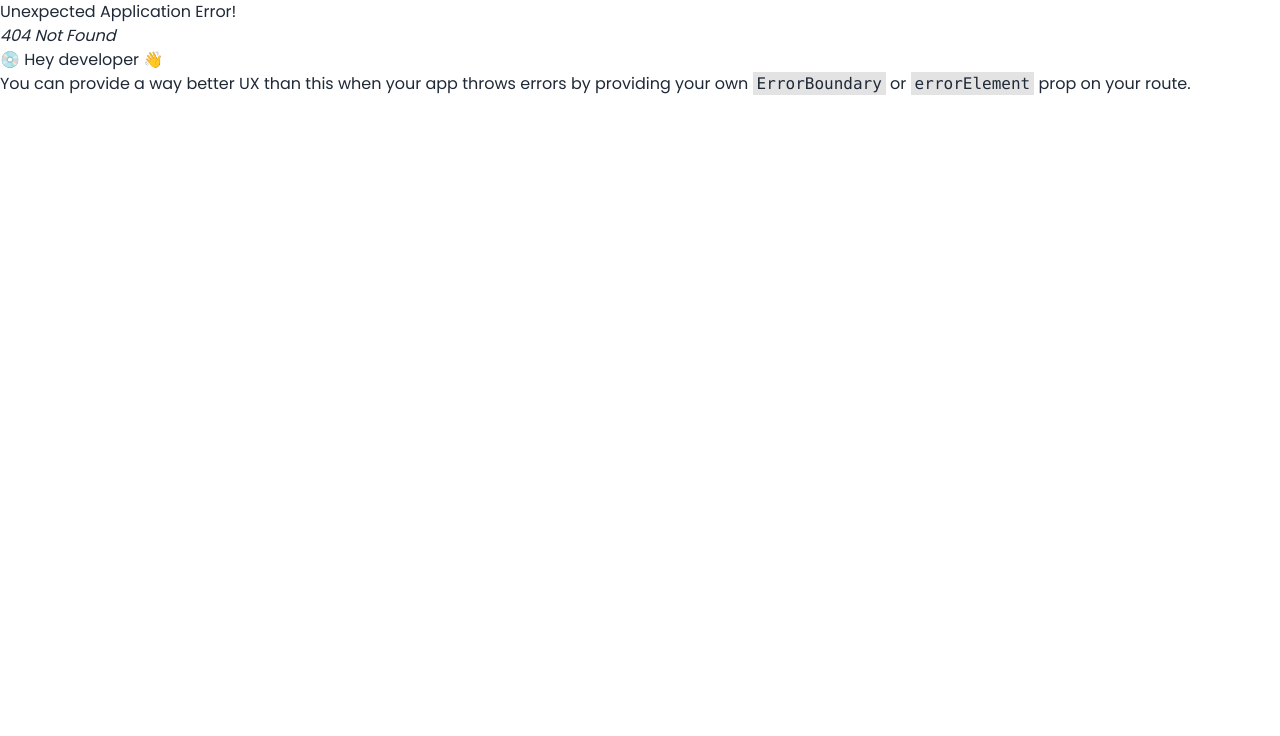
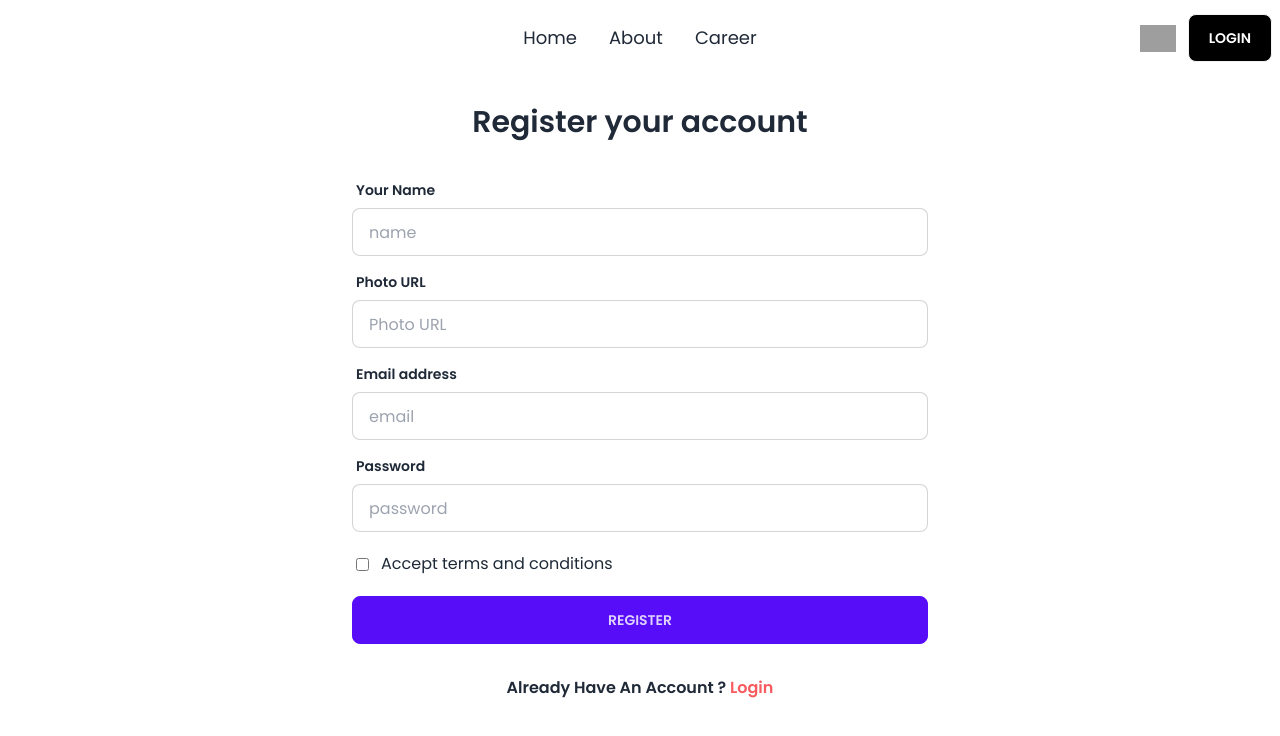
Before and after one commit to sharifulislamshihan/dragon-news-using-react, a React (Vite) app: page /register in a window 1280 px wide. Before the commit this address had no page. Shown: the top 736 px of the page. Built offline with nearby package versions, Linux system fonts and the light colour scheme; grey boxes are pictures that could not be loaded.

Commit message:
register form added

```diff
--- a/src/Routes/Routes.jsx
+++ b/src/Routes/Routes.jsx
@@ -2,6 +2,7 @@ import { createBrowserRouter } from "react-router-dom";
 import Root from "../layouts/Root";
 import Home from "../pages/Home/Home";
 import Login from "../pages/Login/Login";
+import Register from "../pages/Register/Register";
 
 
 const routes = createBrowserRouter([
@@ -16,6 +17,10 @@ const routes = createBrowserRouter([
             {
                 path: "/login",
                 element:<Login></Login>
+            },
+            {
+                path:"/register",
+                element:<Register></Register>
             }
         ]
     },
--- a/src/pages/Login/Login.jsx
+++ b/src/pages/Login/Login.jsx
@@ -1,6 +1,15 @@
+import { Link } from "react-router-dom";
 import Navbar from "../Shared/Navbar/Navbar";
 
 const Login = () => {
+
+    const handleLogin = e =>{
+        e.prevent.default();
+        const email = e.target.email.value;
+        const password = e.target.password.value;
+    }
+
+
     return (
         <div>
             <div className="my-4 mb-10">
@@ -8,7 +17,7 @@ const Login = () => {
             </div>
             <h2 className="text-3xl font-semibold text-center">Login your account</h2>
             <div>
-                <form className="card-body md:w-3/4 lg:w-1/2 mx-auto">
+                <form onSubmit={handleLogin} className="card-body md:w-3/4 lg:w-1/2 mx-auto">
                     <div className="form-control">
                         <label className="label">
                             <span className="label-text font-semibold ">Email address</span>
@@ -28,6 +37,7 @@ const Login = () => {
                         <button className="btn btn-primary w-full">Login</button>
                     </div>
                 </form>
+                <p className="text-base font-semibold text-center">Don't Have An Account ? <Link className="text-[#F75B5F]" to="/register">Register</Link> </p>
             </div>
         </div>
     );
--- /dev/null
+++ b/src/pages/Register/Register.jsx
@@ -0,0 +1,62 @@
+import Navbar from "../Shared/Navbar/Navbar";
+import { Link } from "react-router-dom";
+
+const Register = () => {
+
+    const handleRegister = e => {
+        e.prevent.default();
+        const name = e.target.name.value;
+        const photo = e.target.photo.value;
+        const email = e.target.email.value;
+        const password = e.target.password.value;
+    }
+
+
+    return (
+        <div>
+            <div className="mb-7">
+                <Navbar></Navbar>
+            </div>
+            <h2 className="text-3xl font-semibold text-center">Register your account</h2>
+            <div>
+                <form onSubmit={handleRegister} className="card-body md:w-3/4 lg:w-1/2 mx-auto">
+                    <div className="form-control">
+                        <label className="label">
+                            <span className="label-text font-semibold ">Your Name</span>
+                        </label>
+                        <input type="text" name="name" placeholder="name" className="input input-bordered" required />
+                    </div>
+                    <div className="form-control">
+                        <label className="label">
+                            <span className="label-text font-semibold ">Photo URL</span>
+                        </label>
+                        <input type="text" name="photo" placeholder="Photo URL" className="input input-bordered" />
+                    </div>
+                    <div className="form-control">
+                        <label className="label">
+                            <span className="label-text font-semibold ">Email address</span>
+                        </label>
+                        <input type="email" name="email" placeholder="email" className="input input-bordered" required />
+                    </div>
+                    <div className="form-control">
+                        <label className="label">
+                            <span className="label-text font-semibold">Password</span>
+                        </label>
+                        <input type="password" name="password" placeholder="password" className="input input-bordered" required />
+                        <div className="mt-3">
+                            <label className="label">
+                                <input type="checkbox" name="" id="" /> <p className="ml-3">Accept terms and conditions</p>
+                            </label>
+                        </div>
+                    </div>
+                    <div className="form-control mt-1">
+                        <button className="btn btn-primary w-full">Register</button>
+                    </div>
+                </form>
+                <p className="text-base font-semibold text-center">Already Have An Account ? <Link className="text-[#F75B5F]" to="/login">Login</Link> </p>
+            </div>
+        </div>
+    );
+};
+
+export default Register;
```
